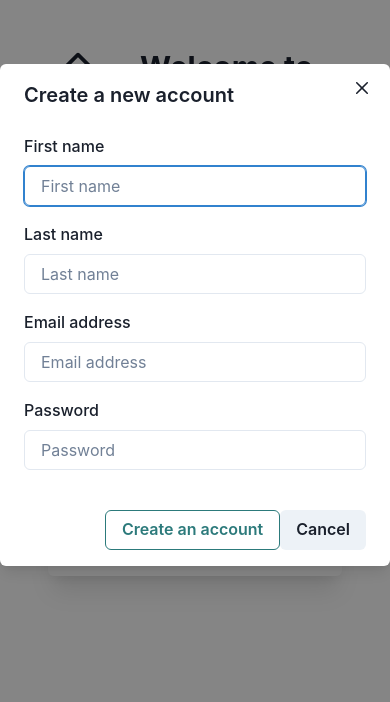
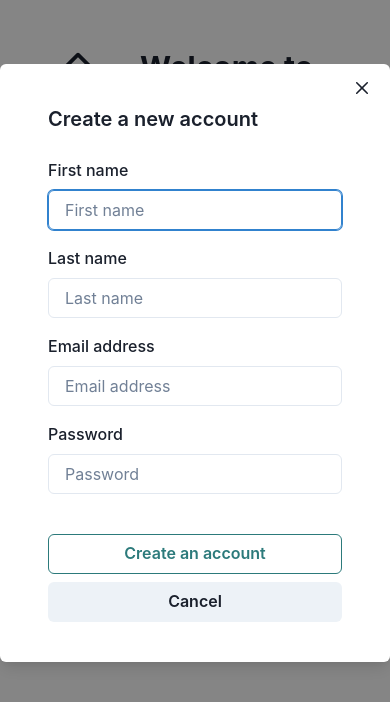
Before and after one commit to My-HEP/frontend, a React (Create React App) app: page / in a window 390 px wide. Both pictures are taken after typing "name@example.com", "Sample123" into the empty fields and a click on the button "Create an account". Shown: the top 702 px of the page. Built offline with nearby package versions, Linux system fonts and the light colour scheme; no server answers.

Commit message:
Refine button layout/responsiveness for create account modal

```diff
--- a/src/shared/components/CreateAccountModal.js
+++ b/src/shared/components/CreateAccountModal.js
@@ -12,6 +12,7 @@ import {
   FormLabel,
   Input,
   useDisclosure,
+  Stack,
 } from '@chakra-ui/react';
 import { useState } from 'react';
 import { createAccount } from '../../authCreateAccount';
@@ -47,7 +48,7 @@ function CreateAccountModal() {
         onClose={onClose}
       >
         <ModalOverlay />
-        <ModalContent>
+        <ModalContent padding="1.5rem">
           <ModalHeader>Create a new account</ModalHeader>
           <ModalCloseButton />
           <ModalBody pb={6}>
@@ -83,6 +84,11 @@ function CreateAccountModal() {
           </ModalBody>
 
           <ModalFooter>
+            <Stack
+              direction={['column', 'column', 'row']}
+              justify="space-between"
+              width="100%"
+            >
               <Button
                 colorScheme="teal"
                 variant="outline"
@@ -91,6 +97,7 @@ function CreateAccountModal() {
                 Create an account
               </Button>
               <Button onClick={onClose}>Cancel</Button>
+            </Stack>
           </ModalFooter>
         </ModalContent>
       </Modal>
```
Also changed, not shown: src/shared/pages/Auth.js (+0 -7 lines). Lines whose indentation alone changed are shown as unchanged.
